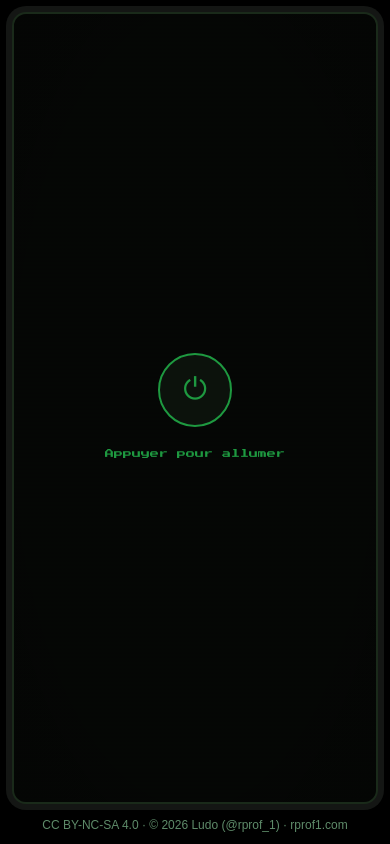
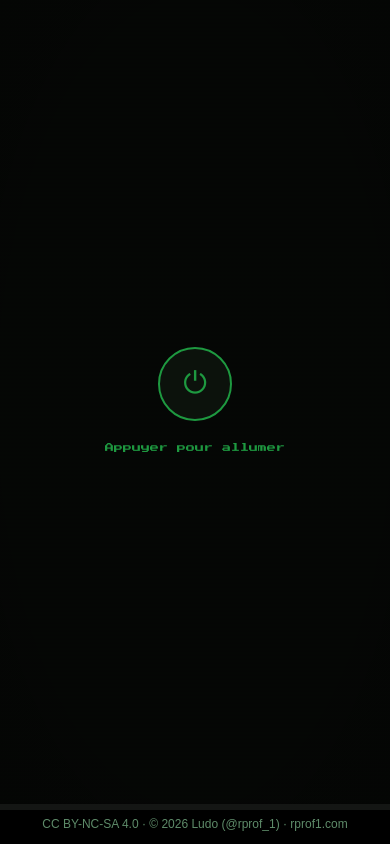
Before and after one commit to ludo1104-rp/profil-ludo, a plain HTML site: page index.html in a window 390 px wide. Drawn offline with Linux system fonts and the light colour scheme.

Commit message:
Écran plein format (téléphone, iPad, Mac)

```diff
--- a/index.html
+++ b/index.html
@@ -27,30 +27,27 @@
     background:#000;
     display:flex;
     flex-direction:column;
-    align-items:center;
+    align-items:stretch;
     min-height:100vh;
     min-height:100dvh;
-    padding:max(12px, env(safe-area-inset-top)) 12px max(12px, env(safe-area-inset-bottom));
+    padding:0;
     font-family:var(--term);
     color:var(--phosphor);
   }
 
+  /* l'écran occupe toute la fenêtre (téléphone, iPad, Mac) */
   .monitor{
     width:100%;
-    max-width:640px;
+    max-width:none;
     background:var(--screen);
-    border:2px solid #1a2a1a;
-    border-radius:14px;
-    box-shadow:
-      0 0 0 6px #141614,
-      0 0 60px rgba(51,255,102,.09) inset,
-      0 0 30px rgba(0,0,0,.9);
-    padding:26px 22px 26px;
+    border:none;
+    border-radius:0;
+    box-shadow:0 0 60px rgba(51,255,102,.09) inset;
+    padding:max(26px, env(safe-area-inset-top)) clamp(22px, 5vw, 96px) max(26px, env(safe-area-inset-bottom));
     position:relative;
     overflow:hidden;
-    /* l'écran remplit toute la hauteur (format téléphone) */
     flex:1 0 auto;
-    min-height:min(560px, calc(100dvh - 60px));
+    min-height:calc(100dvh - 40px);
     display:flex;
     flex-direction:column;
   }
@@ -102,7 +99,7 @@
   }
 
   p{
-    font-size:21px;
+    font-size:clamp(21px, 1.7vw, 30px);
     line-height:1.45;
     margin:0 0 14px;
     max-width:56ch;
@@ -298,7 +295,7 @@
   }
   @media (hover:hover){ .replay:hover{background:rgba(51,255,102,.1)} }
 
-  .licence{text-align:center; font:12px sans-serif; color:#9de8b0; opacity:.6; margin:14px 0 0; max-width:none}
+  .licence{text-align:center; font:12px sans-serif; color:#9de8b0; opacity:.6; margin:0; height:40px; line-height:40px; max-width:none}
   body.t-unicorn .licence{color:#7A4FA0; opacity:.85; font-size:12px}
   body.t-minimal .licence{color:#555; opacity:1; font-size:12px}
 
@@ -404,10 +401,11 @@
     display:flex;
     flex-direction:column;
     justify-content:center;
+    align-items:center;
     gap:14px;
   }
   .quoteblock .line{
-    font-size:23px;
+    font-size:clamp(23px, 2vw, 34px);
     line-height:1.4;
     color:#B9FFCB;
     text-shadow:0 0 14px rgba(51,255,102,.6);
@@ -423,7 +421,7 @@
   }
 
   .quoteblock .conn{
-    font-size:21px;
+    font-size:clamp(21px, 1.8vw, 30px);
     line-height:1.5;
     color:var(--phosphor);
     max-width:46ch;
@@ -437,7 +435,7 @@
   }
 
   .quoteblock .ask{
-    font-size:21px;
+    font-size:clamp(21px, 1.8vw, 30px);
     color:var(--amber);
     margin-top:2px;
   }
@@ -578,8 +576,9 @@
   /* =========================================================
      THEME LICORNE
      ========================================================= */
-  body.t-unicorn{background:linear-gradient(165deg,#FFD1F0 0%,#D9C8FF 48%,#BFEBFF 100%)}
+  body.t-unicorn{background:linear-gradient(165deg,#FFD1F0 0%,#D9C8FF 48%,#BFEBFF 100%); padding:12px}
   body.t-unicorn .monitor{
+    min-height:calc(100dvh - 64px);
     background:rgba(255,255,255,.78);
     border:4px dashed #FF6FC8;
     border-radius:26px;
```
